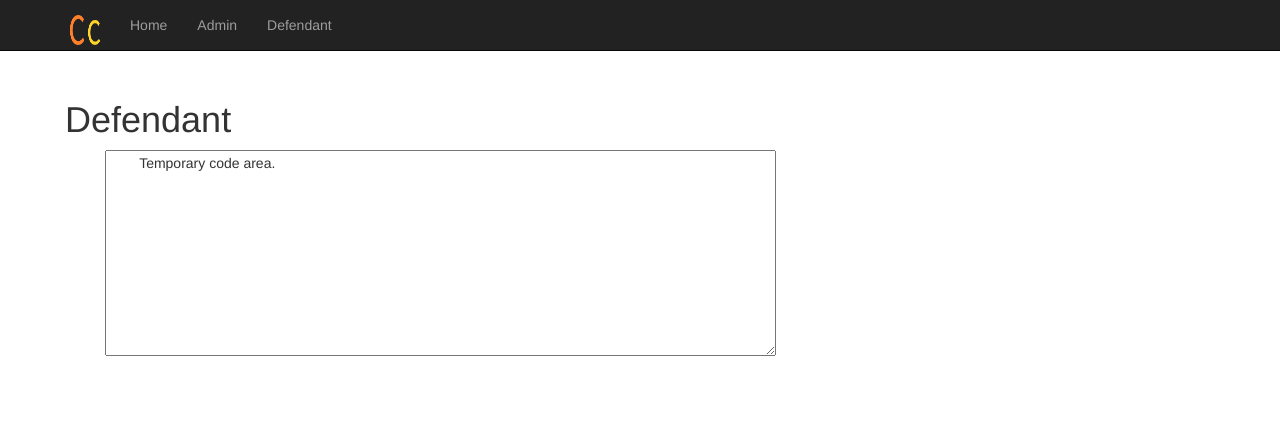
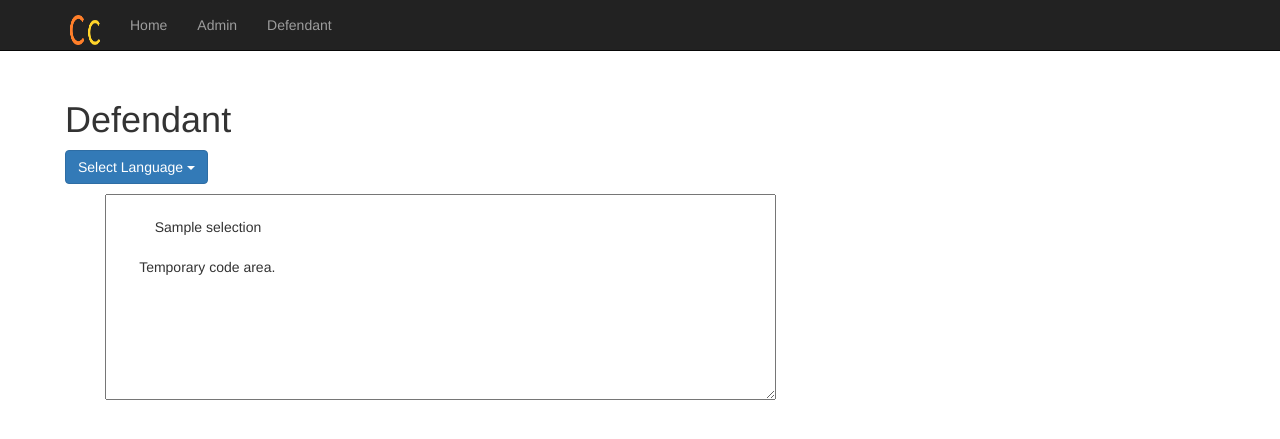
Before and after one commit to unoacm/code_court, a Flask app: template code_court/courthouse/templates/defendant_index.html in a window 1280 px wide. Shown: the top 439 px of the page. Run offline with Flask 2, Linux system fonts and the light colour scheme; tables that the repository leaves empty hold one stand-in row (values such as "Sample post"); the template is opened without the code that fills it: values that come from a table or form of the project are taken from there, most other values are stand-ins (such as "Sample title", 1, 10 or a date in 2020); some libraries are stand-ins or nearby versions.

Commit message:
Added basic language selection

```diff
--- a/code_court/courthouse/templates/defendant_index.html
+++ b/code_court/courthouse/templates/defendant_index.html
@@ -1,8 +1,32 @@
 {% extends "base.html" %}
 {% block content %}
 <h1>Defendant</h2>
+  <!-- This following dropdown block is heavily adapted from the one found
+  in the W3Schools Bootstrap Tutorial, found at:
+  http://www.w3schools.com/bootstrap/bootstrap_dropdowns.asp -->
+<div class="dropdown">
+    <button class="btn btn-primary dropdown-toggle" type="button" data-toggle="dropdown">Select Language
+    <span class="caret"></span></button>
+    <ul class="dropdown-menu">
+      {% for language in languages %}
+      <li>
+        {% if language.is_enabled %}
+        <a href="{{ url_for('defendant.index', lang_id=language.id) }}" class="btn btn-info btn-xs">
+            {{ language.name }}
+        </a>
+        {% endif %}
+      </li>
+      {% endfor %}
+    </ul>
+</div>
+<ul>
+
+</ul>
 <ul>
     <textarea name="submission" rows="10" cols="80">
+        {% if selection %}
+            {{ selection }}
+        {% endif %}
         Temporary code area.
     </textarea>
 </ul>
```
Also changed, not shown: code_court/courthouse/views/defendant.py (+41 -3 lines).
